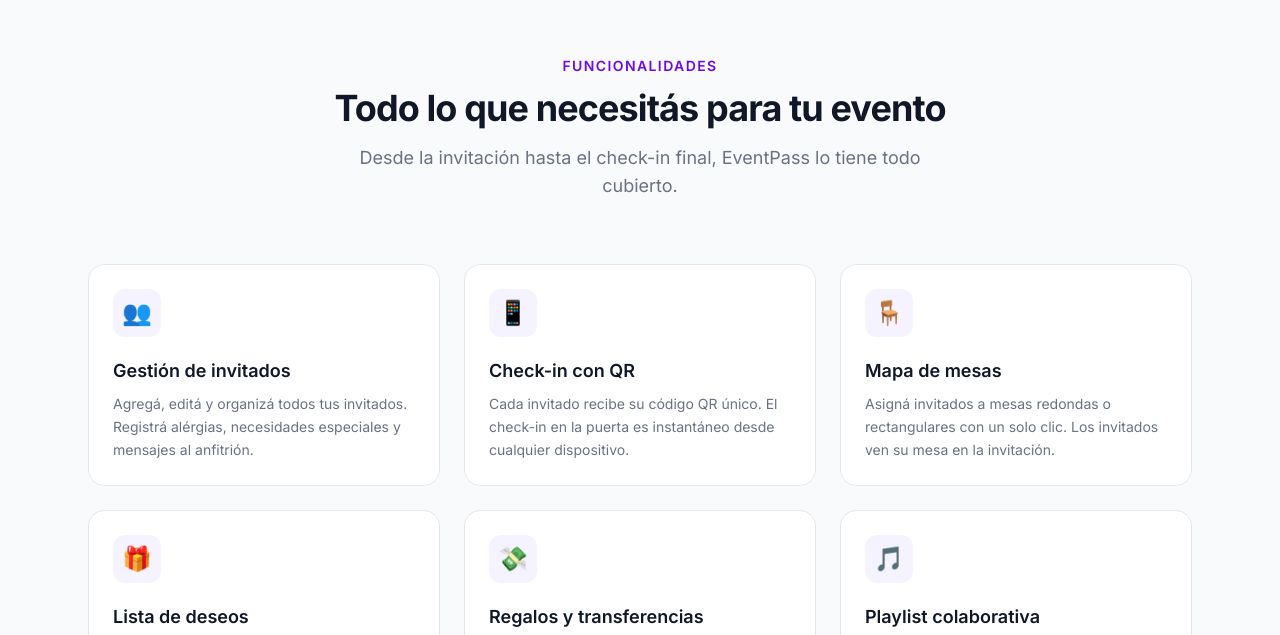
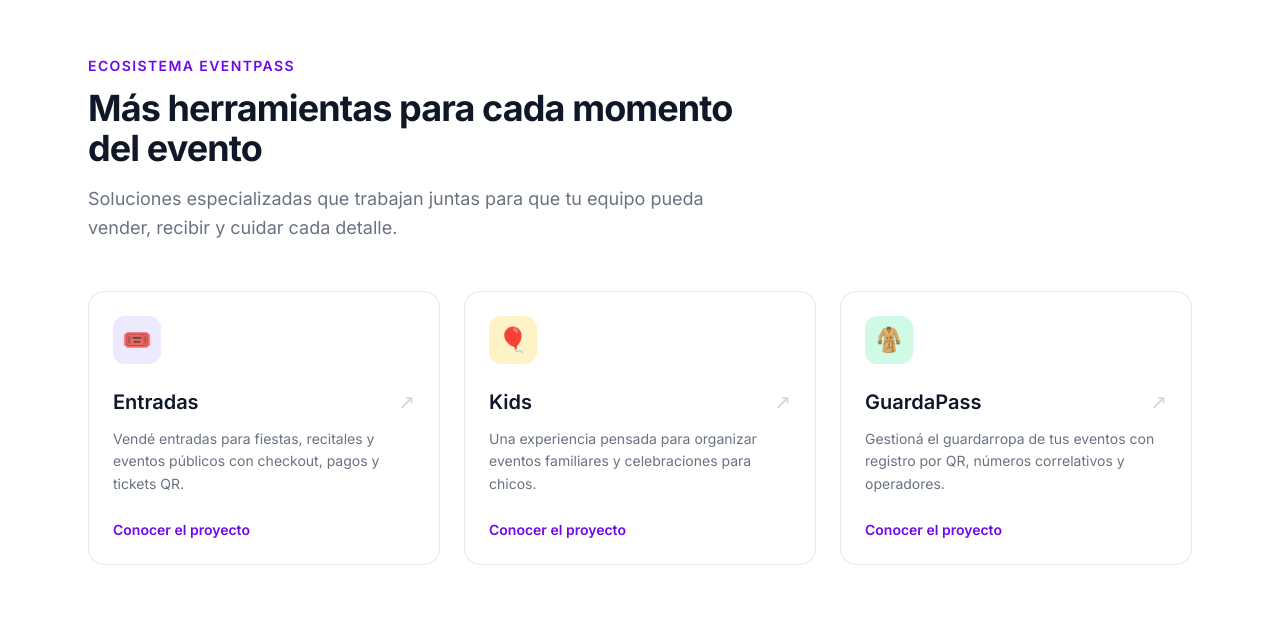
Before and after one commit to hostingenlinea/eventpass-landing, a Next.js app: page / in a window 1280 px wide. Shown: the part 1345-1980 px from the top of the page. Built offline with nearby package versions, Linux system fonts and the light colour scheme.

Commit message:
feat: add EventPass product ecosystem section

```diff
--- a/src/app/page.tsx
+++ b/src/app/page.tsx
@@ -4,11 +4,91 @@ import Features from "@/components/Features";
 import Pricing from "@/components/Pricing";
 import Footer from "@/components/Footer";
 
+const products = [
+  {
+    name: "Entradas",
+    slug: "entradapass",
+    description:
+      "Vendé entradas para fiestas, recitales y eventos públicos con checkout, pagos y tickets QR.",
+    href: "https://github.com/hostingenlinea/entradapass",
+    accent: "bg-violet-100 text-violet-700",
+    icon: "🎟️",
+  },
+  {
+    name: "Kids",
+    slug: "kids",
+    description:
+      "Una experiencia pensada para organizar eventos familiares y celebraciones para chicos.",
+    href: "https://github.com/hostingenlinea/kids",
+    accent: "bg-amber-100 text-amber-700",
+    icon: "🎈",
+  },
+  {
+    name: "GuardaPass",
+    slug: "guardapass",
+    description:
+      "Gestioná el guardarropa de tus eventos con registro por QR, números correlativos y operadores.",
+    href: "https://github.com/hostingenlinea/guardapass",
+    accent: "bg-emerald-100 text-emerald-700",
+    icon: "🧥",
+  },
+];
+
+function Products() {
+  return (
+    <section id="products" className="py-24 bg-white">
+      <div className="max-w-6xl mx-auto px-6">
+        <div className="max-w-2xl mb-12">
+          <p className="text-violet-700 font-semibold text-sm uppercase tracking-widest mb-3">
+            Ecosistema EventPass
+          </p>
+          <h2 className="text-3xl md:text-4xl font-bold text-gray-900 tracking-tight">
+            Más herramientas para cada momento del evento
+          </h2>
+          <p className="mt-4 text-gray-500 text-lg leading-relaxed">
+            Soluciones especializadas que trabajan juntas para que tu equipo pueda
+            vender, recibir y cuidar cada detalle.
+          </p>
+        </div>
+
+        <div className="grid grid-cols-1 md:grid-cols-3 gap-6">
+          {products.map((product) => (
+            <a
+              key={product.slug}
+              href={product.href}
+              target="_blank"
+              rel="noreferrer"
+              className="group flex flex-col rounded-2xl border border-gray-200 p-6 hover:border-violet-200 hover:shadow-lg hover:shadow-violet-100/50 transition-all duration-200"
+            >
+              <div className={`w-12 h-12 rounded-xl flex items-center justify-center text-2xl mb-6 ${product.accent}`}>
+                {product.icon}
+              </div>
+              <div className="flex items-start justify-between gap-4">
+                <h3 className="text-xl font-semibold text-gray-900">{product.name}</h3>
+                <span className="text-gray-300 group-hover:text-violet-600 transition-colors text-xl" aria-hidden="true">
+                  ↗
+                </span>
+              </div>
+              <p className="mt-3 text-gray-500 text-sm leading-relaxed flex-1">
+                {product.description}
+              </p>
+              <span className="mt-6 text-sm font-semibold text-violet-700">
+                Conocer el proyecto
+              </span>
+            </a>
+          ))}
+        </div>
+      </div>
+    </section>
+  );
+}
+
 export default function Home() {
   return (
     <main>
       <Navbar />
       <Hero />
+      <Products />
       <Features />
       <Pricing />
       <Footer />
```
